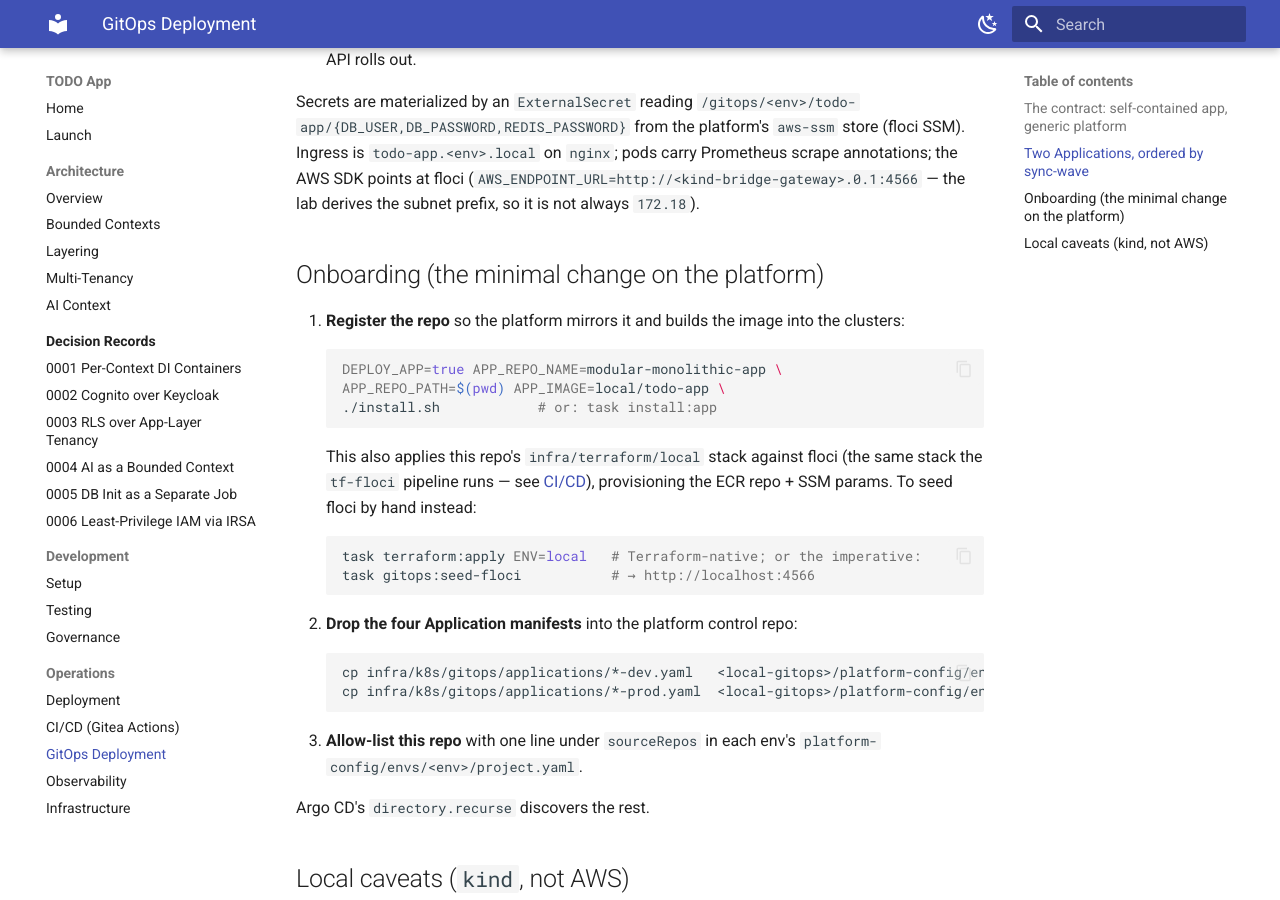
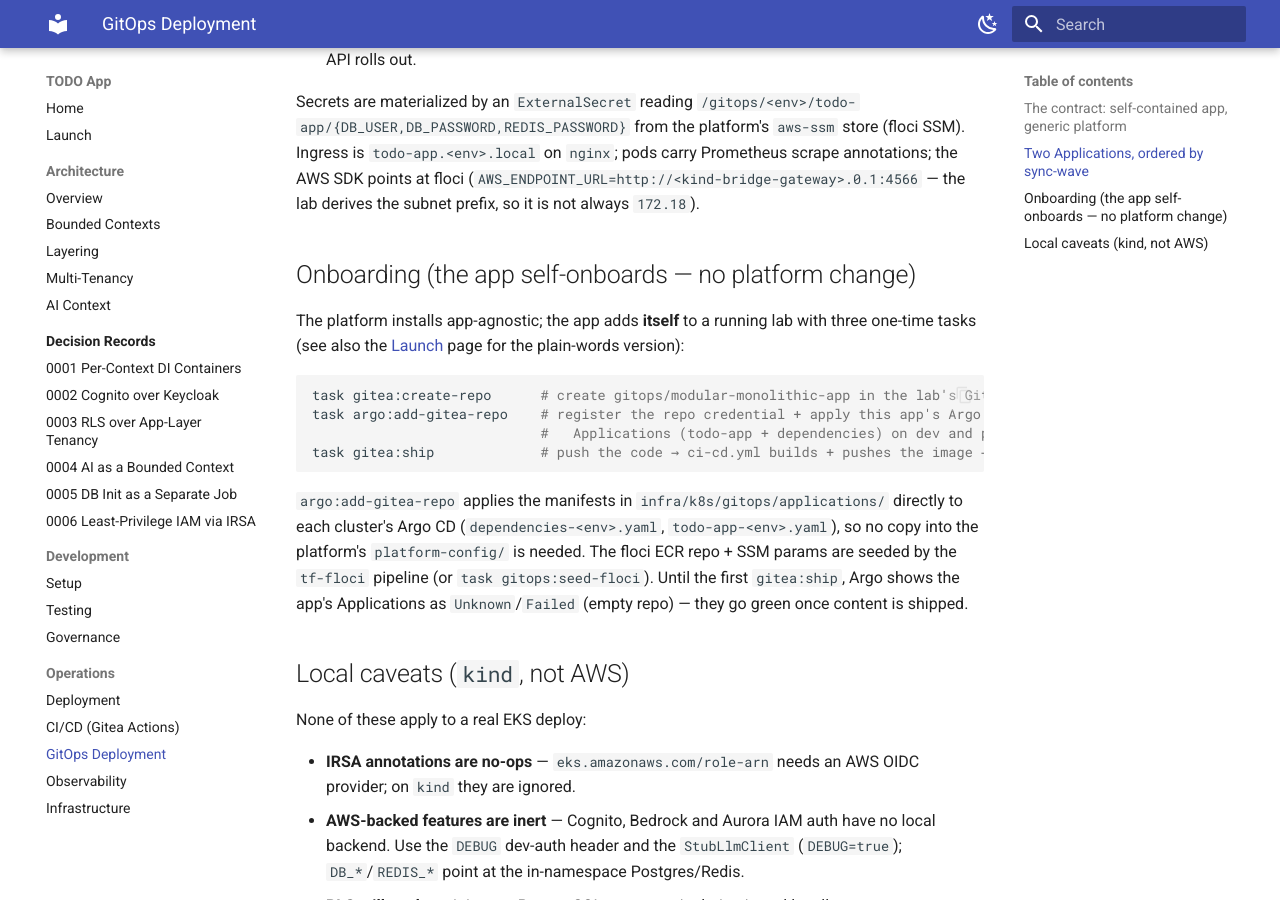
Before and after one commit to cjgalvisc96/modular-monolithic-app, an MkDocs documentation site: the page built from docs/operations/gitops.md, in a window 1280 px wide and 900 px high, scrolled down 1121 px. Built offline with MkDocs 1.6.1 and Material for MkDocs 9.7.7, drawn with Linux system fonts in a browser that asks for light colours.

Commit message:
feature: update doc

````diff
--- a/docs/operations/gitops.md
+++ b/docs/operations/gitops.md
@@ -42,31 +42,23 @@ carry Prometheus scrape annotations; the AWS SDK points at floci
 (`AWS_ENDPOINT_URL=http://<kind-bridge-gateway>.0.1:4566` — the lab derives the
 subnet prefix, so it is not always `172.18`).
 
-## Onboarding (the minimal change on the platform)
+## Onboarding (the app self-onboards — no platform change)
 
-1. **Register the repo** so the platform mirrors it and builds the image into the
-   clusters:
-   ```bash
-   DEPLOY_APP=true APP_REPO_NAME=modular-monolithic-app \
-   APP_REPO_PATH=$(pwd) APP_IMAGE=local/todo-app \
-   ./install.sh            # or: task install:app
-   ```
-   This also applies this repo's `infra/terraform/local` stack against floci (the
-   same stack the `tf-floci` pipeline runs — see [CI/CD](cicd.md)), provisioning
-   the ECR repo + SSM params. To seed floci by hand instead:
-   ```bash
-   task terraform:apply ENV=local   # Terraform-native; or the imperative:
-   task gitops:seed-floci           # → http://localhost:4566
-   ```
-2. **Drop the four Application manifests** into the platform control repo:
-   ```bash
-   cp infra/k8s/gitops/applications/*-dev.yaml   <local-gitops>/platform-config/envs/dev/
-   cp infra/k8s/gitops/applications/*-prod.yaml  <local-gitops>/platform-config/envs/prod/
-   ```
-3. **Allow-list this repo** with one line under `sourceRepos` in each env's
-   `platform-config/envs/<env>/project.yaml`.
+The platform installs app-agnostic; the app adds **itself** to a running lab with three one-time
+tasks (see also the [Launch](../launch.md) page for the plain-words version):
 
-Argo CD's `directory.recurse` discovers the rest.
+```bash
+task gitea:create-repo      # create gitops/modular-monolithic-app in the lab's Gitea
+task argo:add-gitea-repo    # register the repo credential + apply this app's Argo
+                            #   Applications (todo-app + dependencies) on dev and prod
+task gitea:ship             # push the code → ci-cd.yml builds + pushes the image → Argo deploys
+```
+
+`argo:add-gitea-repo` applies the manifests in `infra/k8s/gitops/applications/` directly to each
+cluster's Argo CD (`dependencies-<env>.yaml`, `todo-app-<env>.yaml`), so no copy into the platform's
+`platform-config/` is needed. The floci ECR repo + SSM params are seeded by the `tf-floci` pipeline
+(or `task gitops:seed-floci`). Until the first `gitea:ship`, Argo shows the app's Applications as
+`Unknown`/`Failed` (empty repo) — they go green once content is shipped.
 
 ## Local caveats (`kind`, not AWS)
 
````
